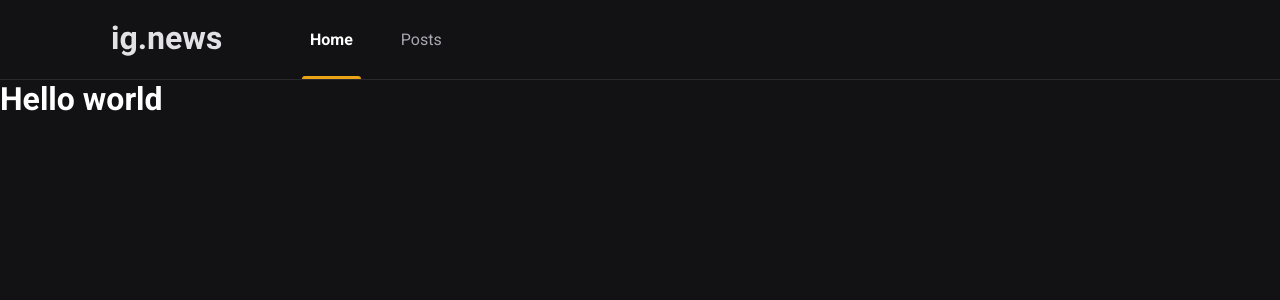
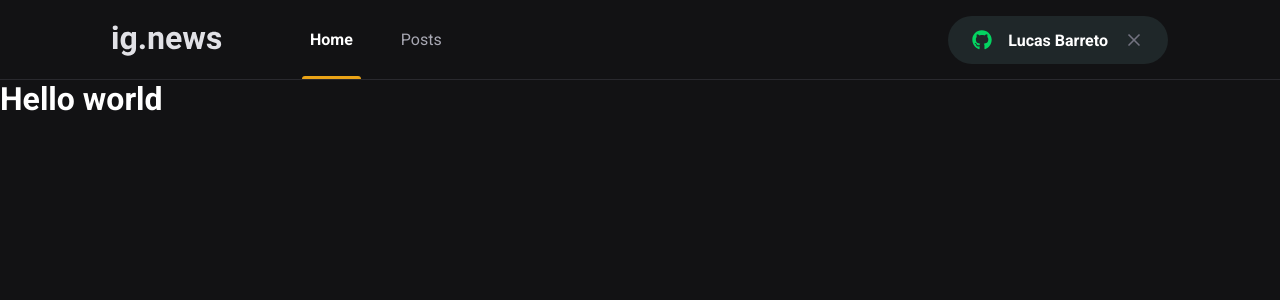
Before and after one commit to Lucas-barreto1/ignews, a Next.js app: page / in a window 1280 px wide. Shown: the top 300 px of the page. Built offline with nearby package versions, Linux system fonts and the light colour scheme.

Commit message:
creating signInButton component

```diff
--- a/package.json
+++ b/package.json
@@ -12,6 +12,7 @@
     "next": "11.1.2",
     "react": "17.0.2",
     "react-dom": "17.0.2",
+    "react-icons": "^4.3.1",
     "sass": "^1.42.1"
   },
   "devDependencies": {
--- a/src/components/Header/index.tsx
+++ b/src/components/Header/index.tsx
@@ -1,3 +1,4 @@
+import { SignInButton } from '../SignInButton';
 import styles from './styles.module.scss';
 
 export function Header () {
@@ -9,6 +10,7 @@
                     <a className={styles.active}>Home</a>
                     <a>Posts</a>
                 </nav>
+                <SignInButton />
             </div>
         </header>
     )
--- a/src/components/Header/styles.module.scss
+++ b/src/components/Header/styles.module.scss
@@ -51,4 +51,8 @@
             }
         }
     }
+
+    button{
+        margin-left: auto;
+    }
 }
--- /dev/null
+++ b/src/components/SignInButton/index.tsx
@@ -0,0 +1,21 @@
+import {FaGithub} from 'react-icons/fa';
+import {FiX} from 'react-icons/fi'
+
+import styles from './styles.module.scss';
+
+export function SignInButton() {
+    const isUserLoggedIn = true;
+
+    return isUserLoggedIn ? (
+    <button type='button' className={styles.signInButton}>
+        <FaGithub color="#04d361"/>
+        Lucas Barreto
+        <FiX color="#737380" className={styles.closeIcon}/>
+    </button>
+    ):(
+    <button type='button' className={styles.signInButton}>
+        <FaGithub color="#eba417"/>
+        Sign In with GitHub
+    </button>
+    )
+}
--- /dev/null
+++ b/src/components/SignInButton/styles.module.scss
@@ -0,0 +1,33 @@
+.signInButton{
+    height: 3rem;
+    border-radius: 3rem;
+    background: var(--gray-850);
+    border: 0;
+    padding: 0 1.5rem;
+
+    display: flex;
+    align-items: center;
+    justify-content: center;
+
+    color: var(--white);
+    font-weight: bold;
+
+    svg{
+        width: 20px;
+        height: 20px;
+    }
+
+    svg:first-child{
+        margin-right: 1rem;
+    }
+
+    svg.closeIcon{
+        margin-left: 1rem;
+    }
+
+    transition: filter 0.2s;
+
+    &:hover{
+        filter: brightness(0.8);
+    }
+}
--- a/src/styles/global.scss
+++ b/src/styles/global.scss
@@ -10,6 +10,7 @@
     --gray-100: #e1e1e6;
     --gray-300: #a8a8b3;
     --gray-800: #29292e;
+    --gray-850: #1f2729;
     --gray-900: #121214;
 
     --cyan-500: #61dafb;
```
Also changed, not shown: 1 other file (tests, documents, lock files or other folders).
